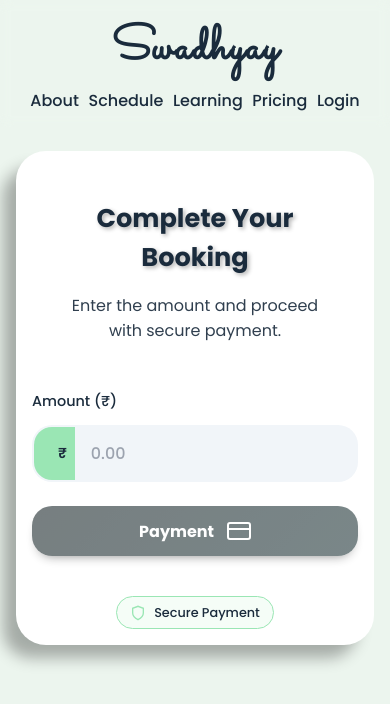
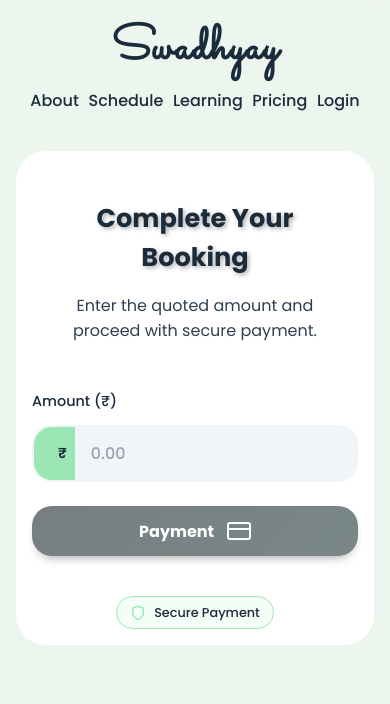
Before and after one commit to Satvikkaran31/Swadhyay, a React (Vite) app in the folder client/: page /booking in a window 390 px wide. Shown: the top 704 px of the page. Built offline with nearby package versions, Linux system fonts and the light colour scheme; no server answers; a web font is replaced by a local one.

Commit message:
ADDED CSS TO BOOKING PAGE

```diff
--- a/client/src/pages/Booking.jsx
+++ b/client/src/pages/Booking.jsx
@@ -25,7 +25,7 @@
             <div className="payment-form">
               <div className="booking-header">
             <h1>Complete Your Booking</h1>
-            <p>Enter the amount and proceed with secure payment.</p>
+            <p>Enter the quoted amount and proceed with secure payment.</p>
           </div>
               <div className="grid-container">
               <div className="left-grid">
--- a/client/src/styles/Booking.css
+++ b/client/src/styles/Booking.css
@@ -247,6 +247,9 @@
 }
 
 @media (max-width: 480px) {
+  .payment-form{
+    box-shadow: none;
+  }
   .booking-header h1 {
     font-size: 1.6rem;
   }
@@ -297,4 +300,7 @@
   .animation-section {
     display: none;
   }
+   .payment-form{
+    box-shadow: none;
+  }
 }
```
